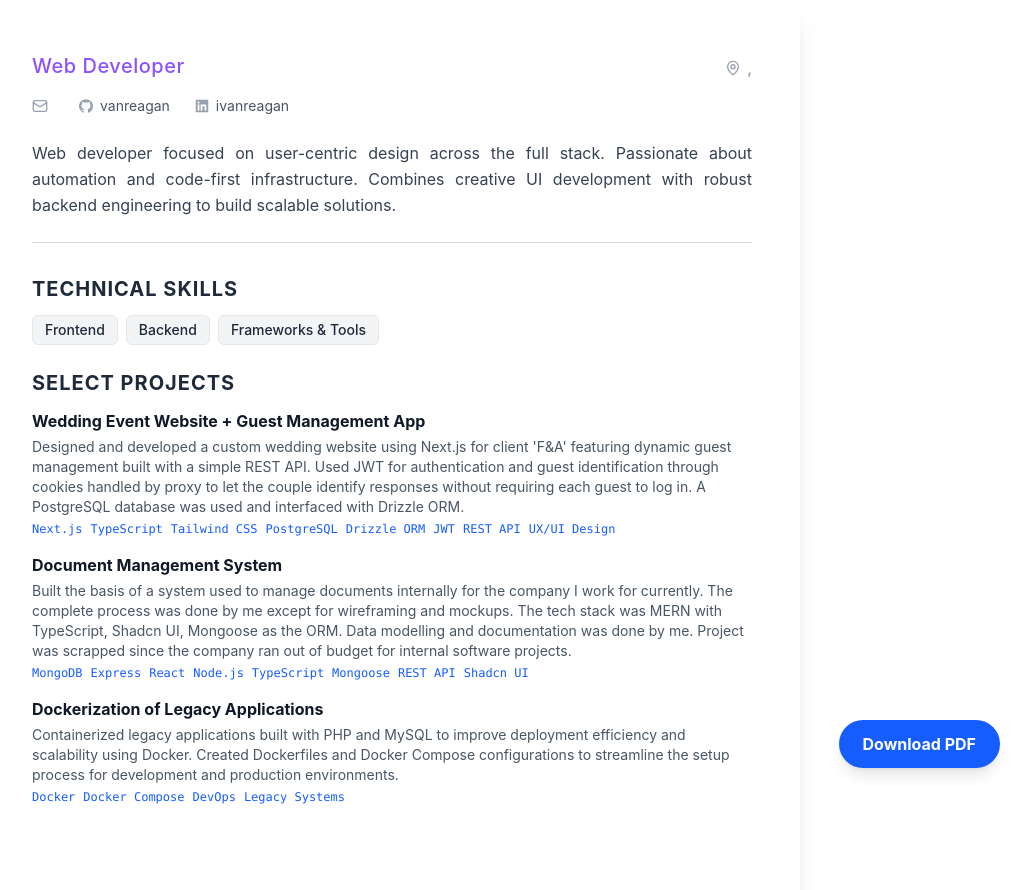
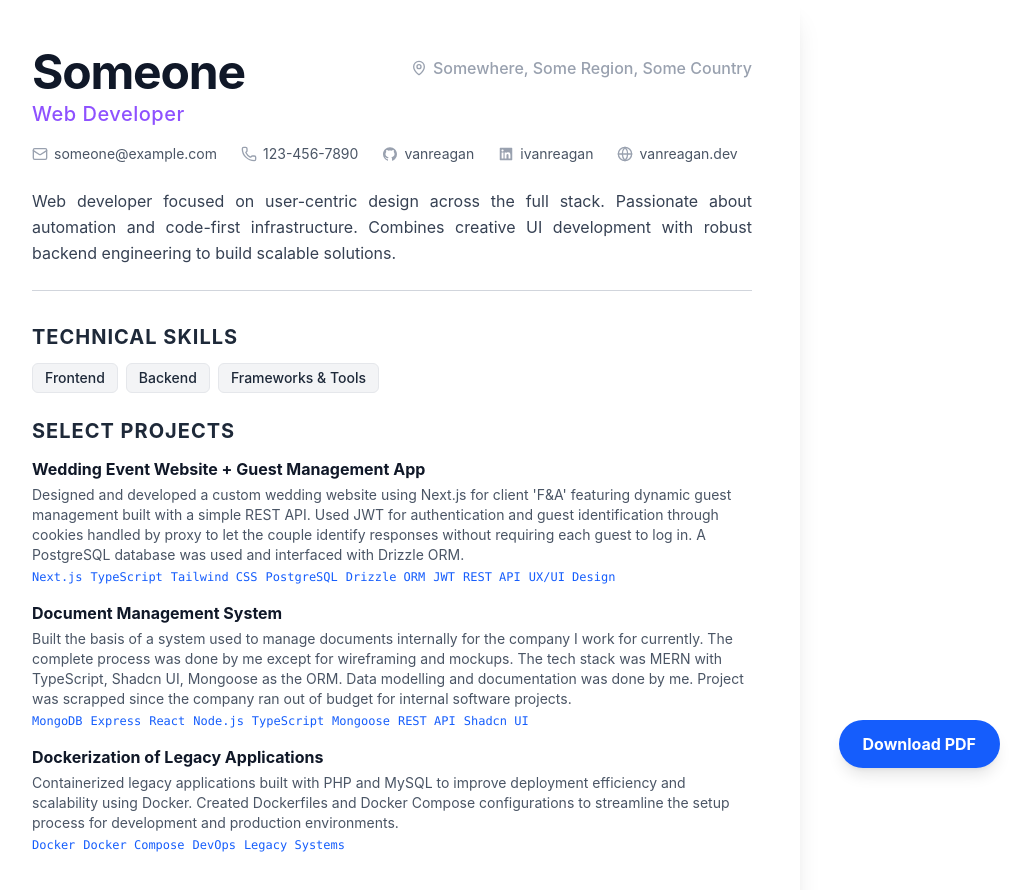
Before and after one commit to vanreagan/resume, a React (Vite) app: page / in a window 1280 px wide. Shown: the top 890 px of the page, without its empty margins (248-1279 px from the left). Built offline with nearby package versions, Linux system fonts and the light colour scheme.

Commit message:
Add default values for personal information in resume data

```diff
--- a/src/data/resume.ts
+++ b/src/data/resume.ts
@@ -1,18 +1,20 @@
 import type { ResumeData } from "../types";
 
 // .env variables for privacy
-const NAME = import.meta.env.VITE_NAME;
-const LEGAL_NAME = import.meta.env.VITE_LEGAL_NAME;
-const EMAIL = import.meta.env.VITE_EMAIL;
-const PHONE = import.meta.env.VITE_PHONE;
-const CITY = import.meta.env.VITE_CITY;
-const REGION = import.meta.env.VITE_REGION;
-const COUNTRY = import.meta.env.VITE_COUNTRY;
+const NAME = import.meta.env.VITE_NAME || "Someone";
+const LEGAL_NAME = import.meta.env.VITE_LEGAL_NAME || "Someone Jr.";
+const PRONOUNS = import.meta.env.VITE_PRONOUNS || "they/them";
+const EMAIL = import.meta.env.VITE_EMAIL || "someone@example.com";
+const PHONE = import.meta.env.VITE_PHONE || "123-456-7890";
+const CITY = import.meta.env.VITE_CITY || "Somewhere";
+const REGION = import.meta.env.VITE_REGION || "Some Region";
+const COUNTRY = import.meta.env.VITE_COUNTRY || "Some Country";
 
 export const resumeData: ResumeData = {
   basics: {
     name: NAME,
     legalName: LEGAL_NAME,
+    pronouns: PRONOUNS,
     email: EMAIL,
     phone: PHONE,
     label: "Web Developer",
@@ -33,6 +35,11 @@ export const resumeData: ResumeData = {
         network: "LinkedIn",
         username: "ivanreagan",
         url: "https://www.linkedin.com/in/ivanreagan/",
+      },
+      {
+        network: "Website",
+        username: "vanreagan.dev",
+        url: "https://vanreagan.dev",
       },
     ],
   },
```
